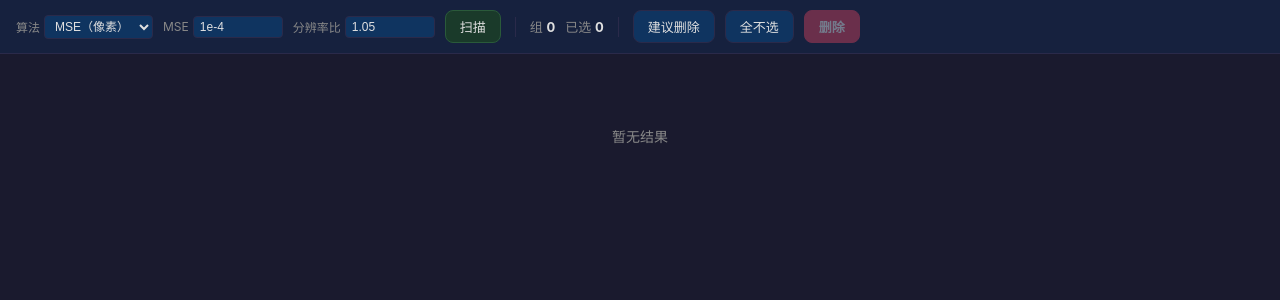
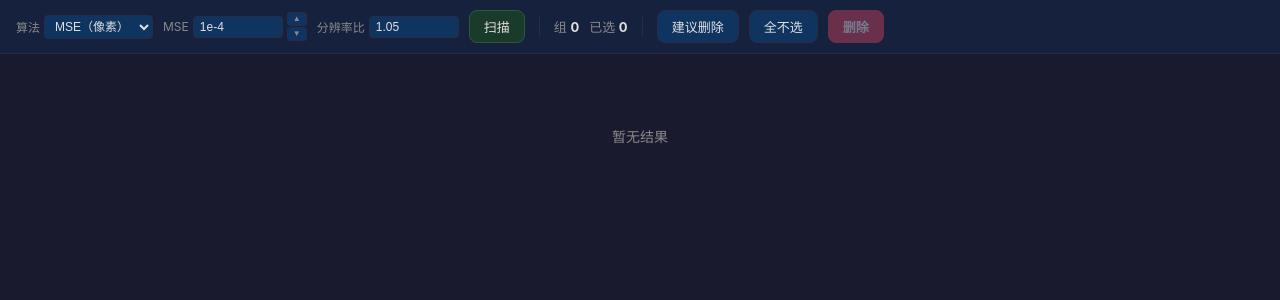
Before and after one commit to YuChuXi/ZhaoLora, a Python web app: template web_annotator/templates/dedupe.html in a window 1280 px wide. Shown: the part 42-342 px from the top of the page. Run offline with Jinja, Linux system fonts and the light colour scheme; the template is opened without the code that fills it, so the values that code supplies are empty.

Commit message:
feat(dedupe): add custom scientific notation stepper for MSE threshold
隐藏浏览器原生数字输入框spinner，添加上下微调按钮实现科学计数法步进，优化小阈值调整体验

```diff
--- a/web_annotator/templates/dedupe.html
+++ b/web_annotator/templates/dedupe.html
@@ -76,6 +76,17 @@
     width: 90px; background: var(--card-bg); color: var(--text);
     border: 1px solid var(--border); border-radius: 4px; padding: 3px 6px; font-size: 12px;
   }
+  /* MSE 阈值用自定义按钮步进科学计数法, 隐藏 number 原生 spinner(step=any 时步进为1与微值不兼容) */
+  #mse-threshold::-webkit-outer-spin-button,
+  #mse-threshold::-webkit-inner-spin-button { -webkit-appearance: none; margin: 0; }
+  #mse-threshold { -moz-appearance: textfield; }
+  .mse-stepper { display: inline-flex; flex-direction: column; gap: 1px; }
+  .mse-btn {
+    background: var(--card-bg); color: var(--text-dim);
+    border: 1px solid var(--border); border-radius: 3px;
+    font-size: 8px; line-height: 1; padding: 2px 5px; cursor: pointer;
+  }
+  .mse-btn:hover { color: var(--text); }
 
   /* 悬停预览 */
   .dup-preview {
@@ -148,6 +159,10 @@
   <label style="font-size:12px;color:var(--text-dim);display:flex;align-items:center;gap:4px;" id="mse-wrap">
     MSE
     <input type="number" id="mse-threshold" value="1e-4" min="1e-9" max="1" step="any">
+    <span class="mse-stepper">
+      <button type="button" class="mse-btn" data-dir="1" tabindex="-1" aria-label="增大阈值">▲</button>
+      <button type="button" class="mse-btn" data-dir="-1" tabindex="-1" aria-label="减小阈值">▼</button>
+    </span>
   </label>
   <label style="font-size:12px;color:var(--text-dim);display:flex;align-items:center;gap:4px;display:none;" id="sim-wrap">
     相似度
```
Also changed, not shown: web_annotator/static/js/dedupe.js (+22 -10 lines).
